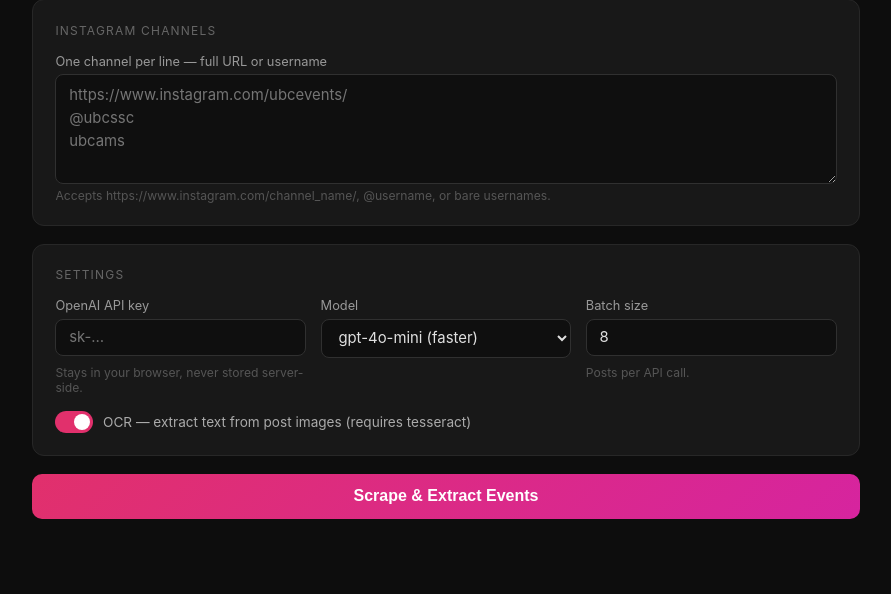
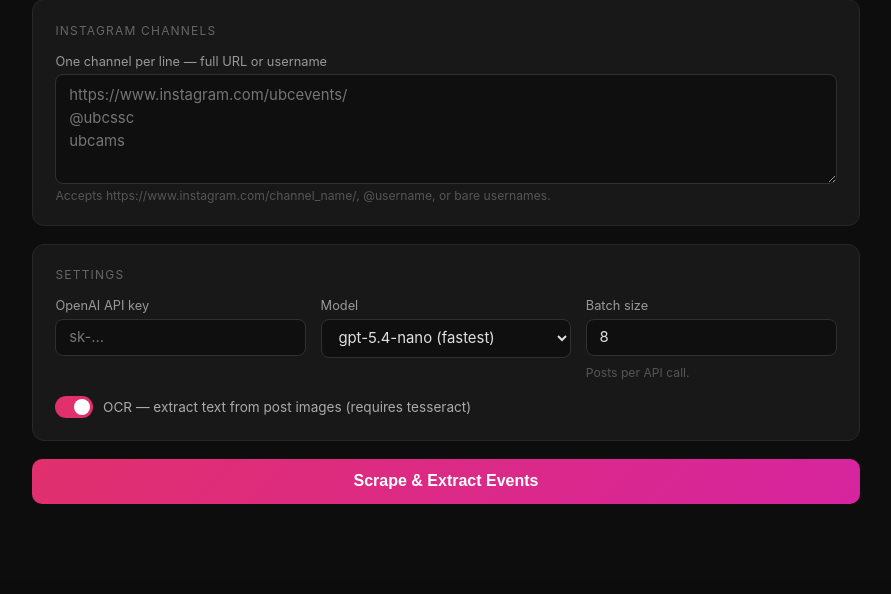
Before and after one commit to anitalidev/EventScraper, a Flask app: page / in a window 1280 px wide. Shown: the part 326-920 px from the top of the page, without its empty margins (194-1085 px from the left). After the commit the page ends 830 px from the top, so only its background shows below. Run offline with Flask 3, Linux system fonts and the light colour scheme.

Commit message:
Default to gpt-5.4 family of model

```diff
--- a/templates/email_scraper.html
+++ b/templates/email_scraper.html
@@ -243,9 +243,9 @@
     <div class="field">
       <label for="model">Model</label>
       <select id="model" style="background:#0f0f0f;border:1px solid #303030;border-radius:8px;color:var(--text);font-size:0.93rem;padding:0.55rem 0.8rem;width:100%;outline:none;font-family:inherit;">
-        <option value="gpt-4o-mini" selected>gpt-4o-mini (faster)</option>
-        <option value="gpt-4o">gpt-4o</option>
-        <option value="o4-mini">o4-mini (reasoning)</option>
+        <option value="gpt-5.4">gpt-5.4 (highest quality)</option>
+        <option value="gpt-5.4-mini" selected>gpt-5.4-mini (balanced)</option>
+        <option value="gpt-5.4-nano">gpt-5.4-nano (cheapest)</option>
       </select>
     </div>
     <div class="field">
--- a/templates/index.html
+++ b/templates/index.html
@@ -263,15 +263,13 @@ ubcams"></textarea>
       <div class="field">
         <label for="apiKey">OpenAI API key</label>
         <input type="password" id="apiKey" placeholder="sk-…">
-        <span class="hint">Stays in your browser, never stored server-side.</span>
       </div>
       <div class="field">
         <label for="model">Model</label>
         <select id="model">
-          <option value="gpt-4o">gpt-4o</option>
-          <option value="gpt-4o-mini" selected>gpt-4o-mini (faster)</option>
-          <option value="o3">o3 (reasoning)</option>
-          <option value="o4-mini">o4-mini (reasoning)</option>
+          <option value="gpt-5.4">gpt-5.4 (highest quality)</option>
+          <option value="gpt-5.4-mini">gpt-5.4-mini (balanced)</option>
+          <option value="gpt-5.4-nano" selected>gpt-5.4-nano (fastest)</option>
         </select>
       </div>
       <div class="field">
```
Also changed, not shown: config.py (+21 -10 lines), 1 other file.
